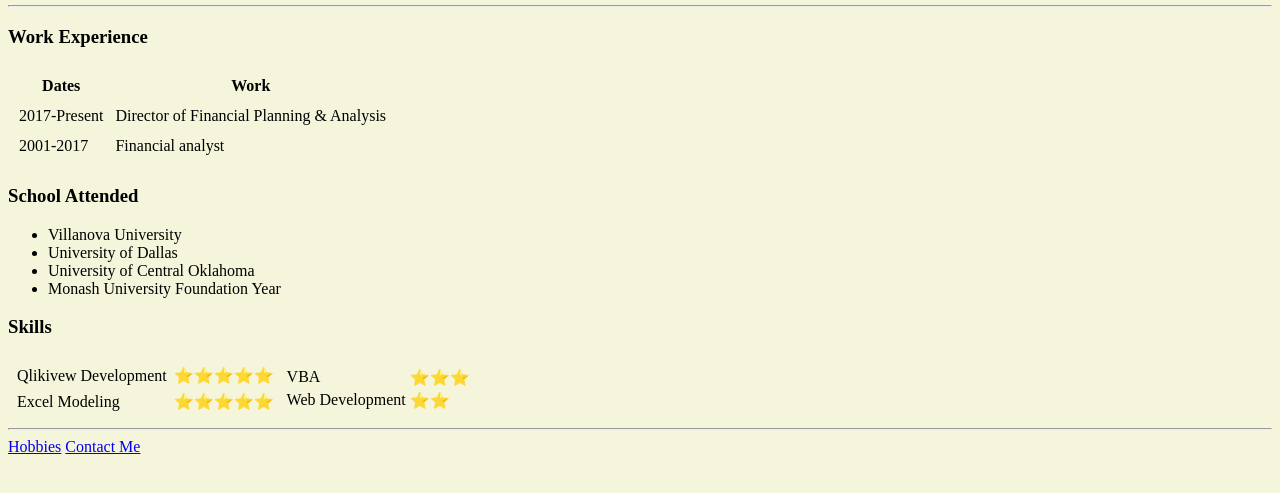
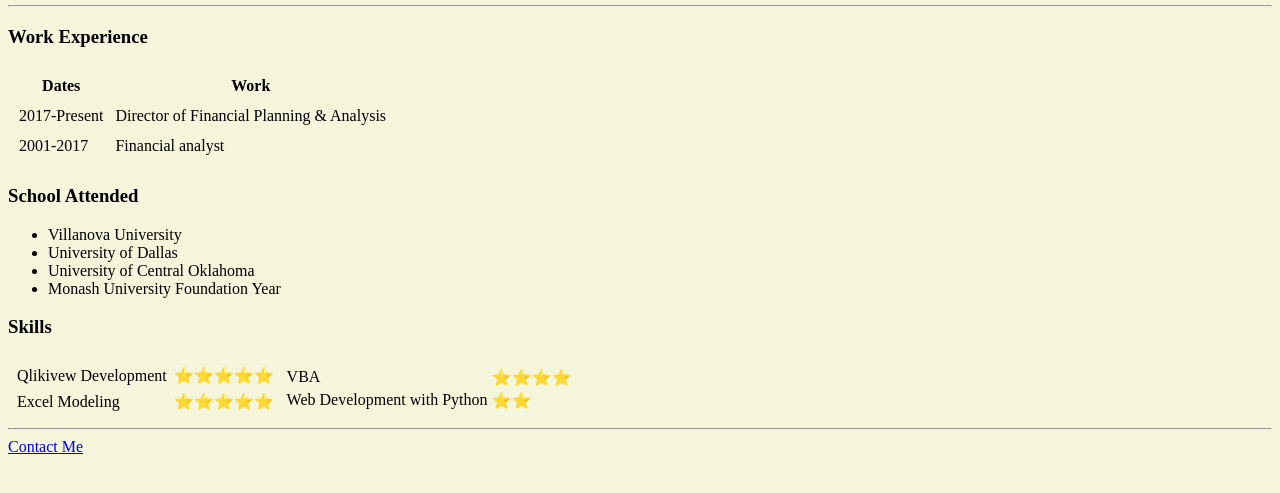
Before and after one commit to wwistam/ww, a plain HTML site: page index.html in a window 1280 px wide. Shown: the part 201-694 px from the top of the page. Drawn offline with Linux system fonts and the light colour scheme.

Commit message:
Update index.html

```diff
--- a/index.html
+++ b/index.html
@@ -72,10 +72,10 @@
         <table>
           <tr>
             <td>VBA</td>
-            <td>⭐⭐⭐</td>
+            <td>⭐⭐⭐⭐</td>
           </tr>
           <tr>
-            <td>Web Development</td>
+            <td>Web Development with Python</td>
             <td>⭐⭐</td>
           </tr>
         </table>
@@ -86,7 +86,7 @@
 
 
   <hr>
-  <a href="hobbies.html">Hobbies</a>
+<!--   <a href="hobbies.html">Hobbies</a> -->
   <a href="contact.html">Contact Me</a>
 
 </body>
```
